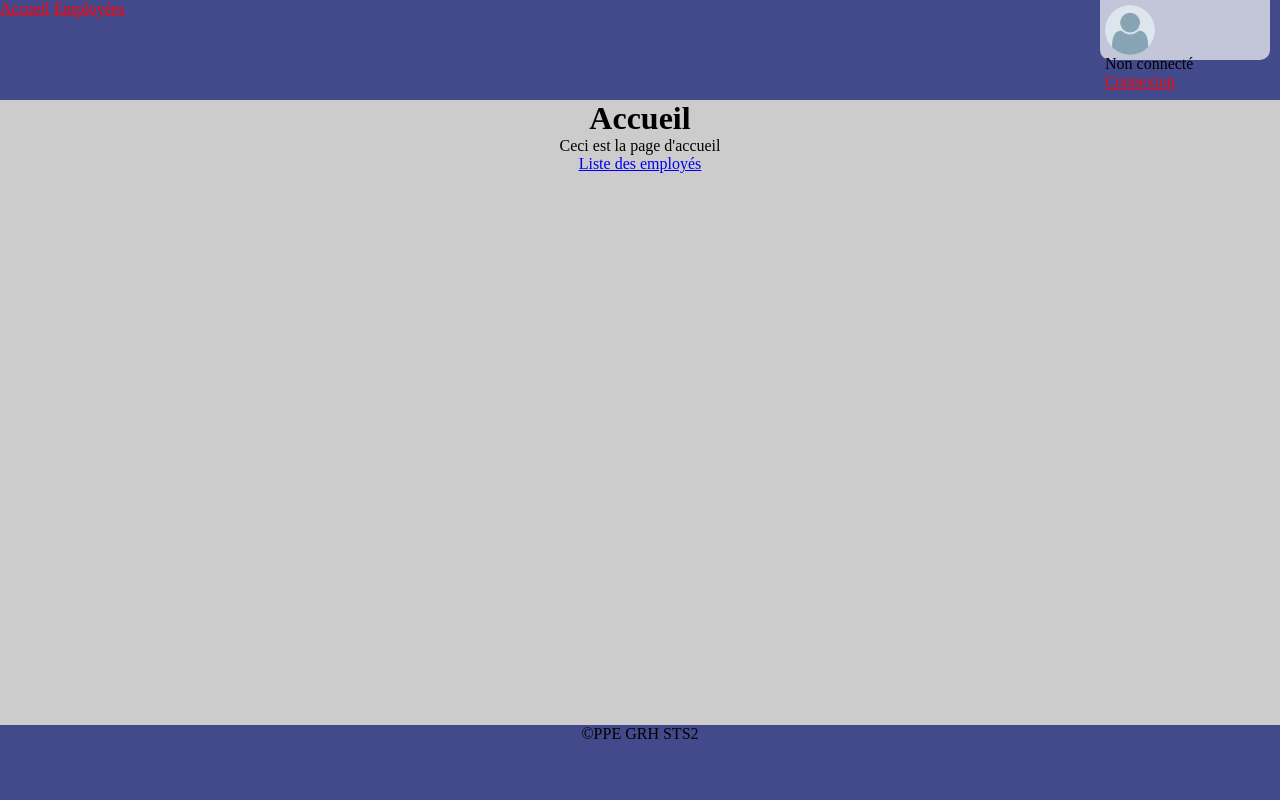
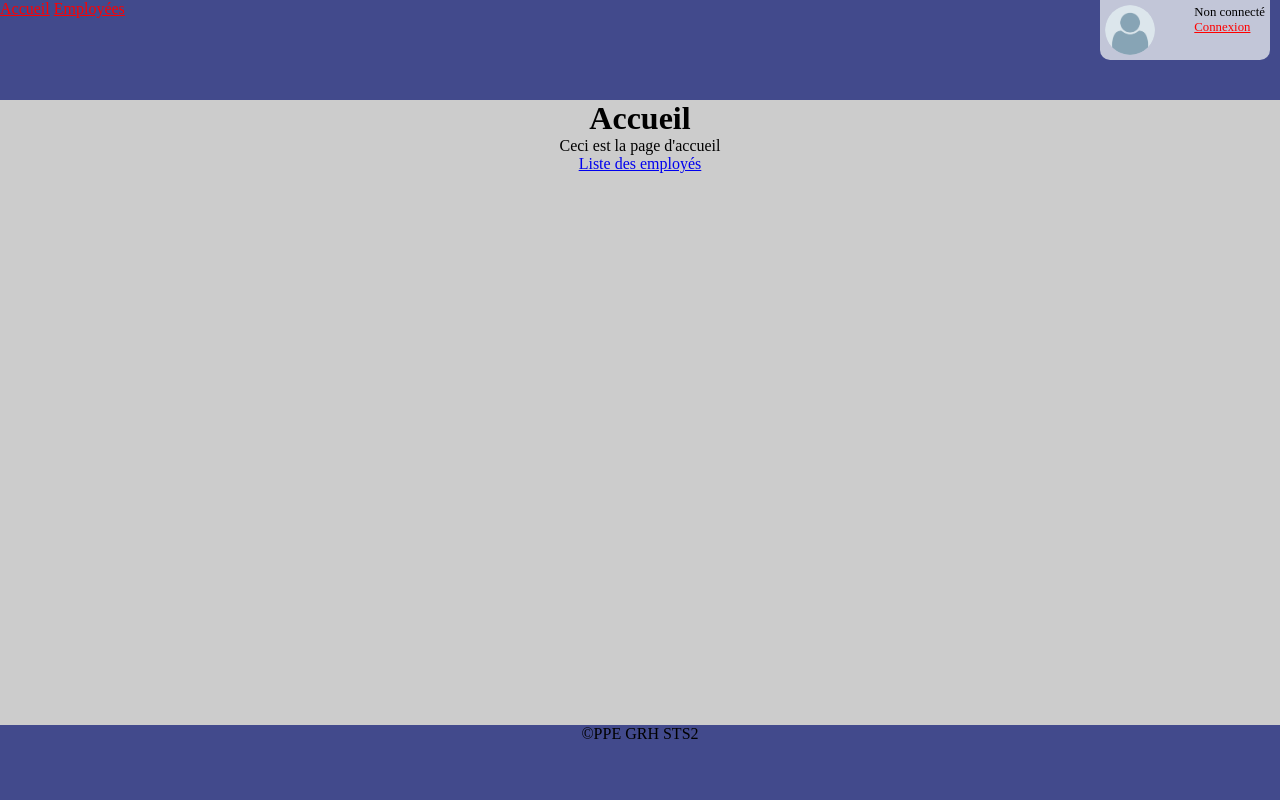
Before and after one commit to PierreBoudeaud/BTS-SIO-STS-2, a PHP site: page / in a window 1280 px wide. Run offline with PHP 8.4, Linux system fonts and the light colour scheme; some libraries are stand-ins or nearby versions.

Commit message:
css userpanel

```diff
--- a/css/default.css
+++ b/css/default.css
@@ -4,6 +4,7 @@
 }
 
 html, body{
+	font-family: century gothic;
 	background-color: #F3F2F0;
 	height:100%;
 }
@@ -41,6 +42,7 @@ html, body{
 	margin-right: 10px;
 	float: right;
 	border-radius: 0px 0px 10px 10px;
+
 }
 
 #imgUtilisateur{
@@ -50,6 +52,12 @@ html, body{
         border-radius: 50%;
 }
 
+#infosUtilisateur{
+	float:right;
+	font-size:80%;
+	vertical-align: middle;
+	text-align: middle;
+}
 
 #menuNavigation{
 	background-color: #424A8C;
```
